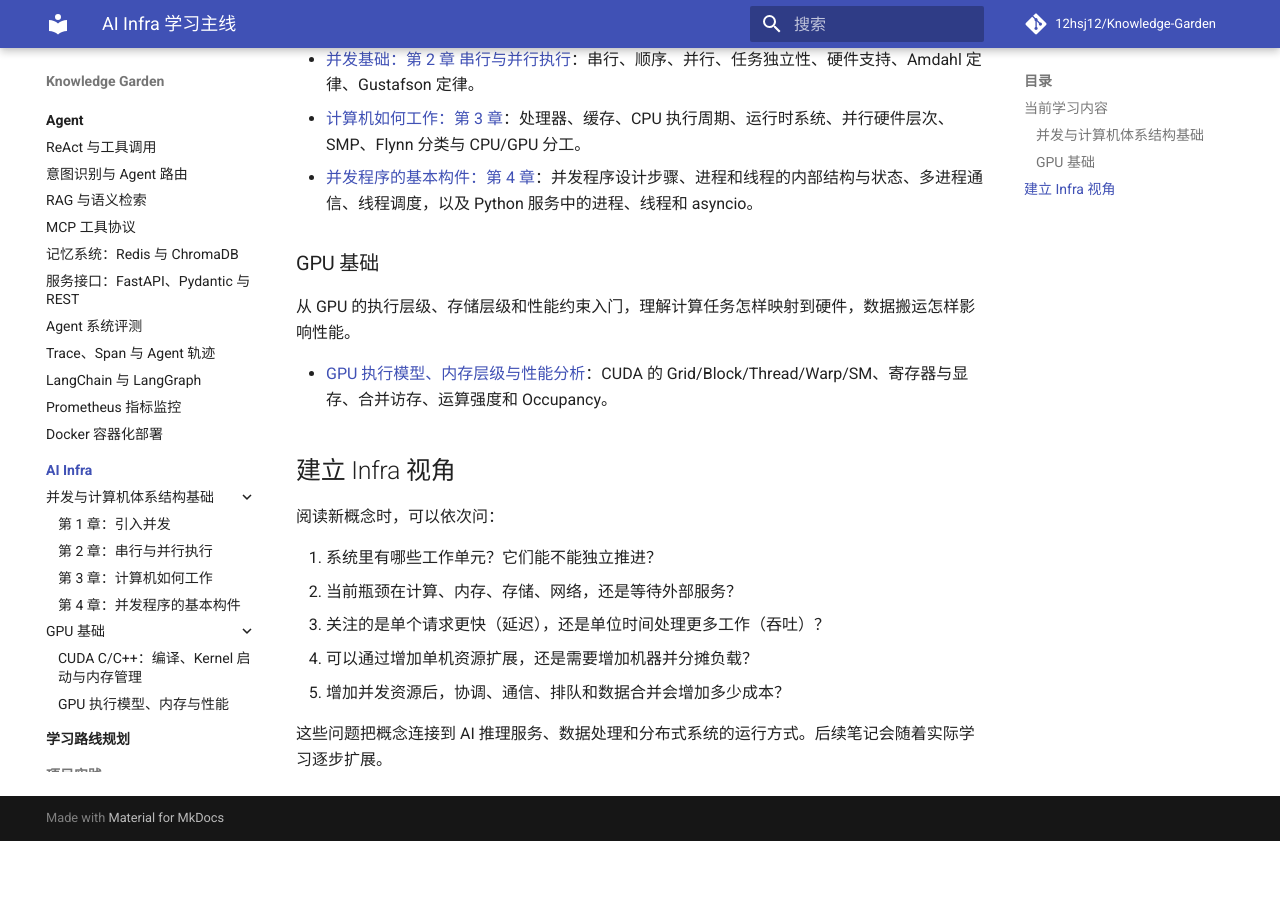
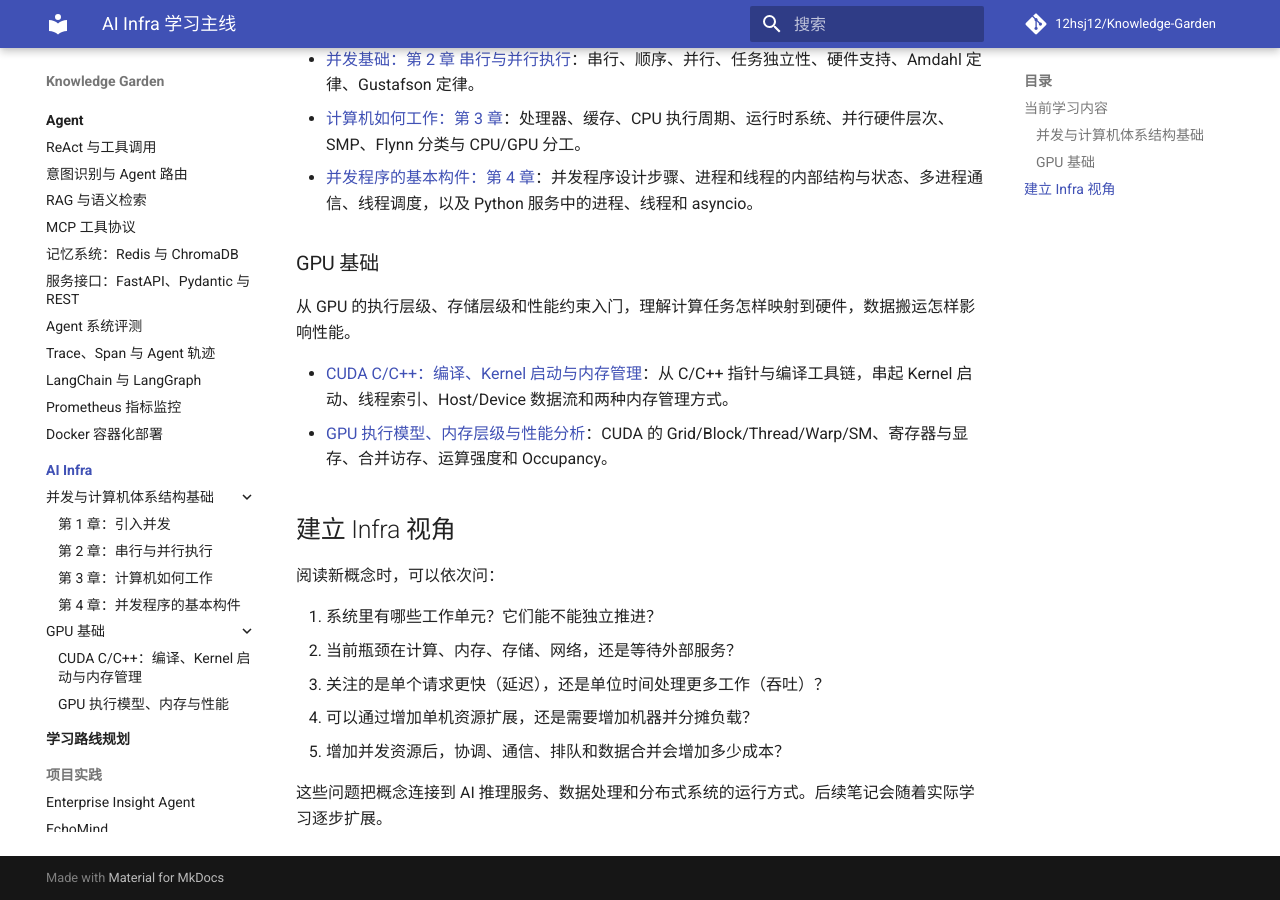
Before and after one commit to 12hsj12/Knowledge-Garden, an MkDocs documentation site: the page built from docs/ai-infra/index.md, in a window 1280 px wide and 900 px high, scrolled down 657 px. Built offline with MkDocs 1.6.1 and Material for MkDocs 9.7.7, drawn with Linux system fonts in a browser that asks for light colours; comment, search, counter and statistics services are not loaded; before the commit the page ends 1498 px from its top, so only the background shows below that.

Commit message:
docs: link CUDA programming note in AI Infra index

```diff
--- a/docs/ai-infra/index.md
+++ b/docs/ai-infra/index.md
@@ -24,6 +24,7 @@ AI Infra 关注为 AI 工作负载提供和管理运行能力：计算资源如
 
 从 GPU 的执行层级、存储层级和性能约束入门，理解计算任务怎样映射到硬件，数据搬运怎样影响性能。
 
+- [CUDA C/C++：编译、Kernel 启动与内存管理](gpu/cuda-c-cpp-memory-kernel.md)：从 C/C++ 指针与编译工具链，串起 Kernel 启动、线程索引、Host/Device 数据流和两种内存管理方式。
 - [GPU 执行模型、内存层级与性能分析](gpu/cuda-execution-memory-performance.md)：CUDA 的 Grid/Block/Thread/Warp/SM、寄存器与显存、合并访存、运算强度和 Occupancy。
 
 ## 建立 Infra 视角
```
